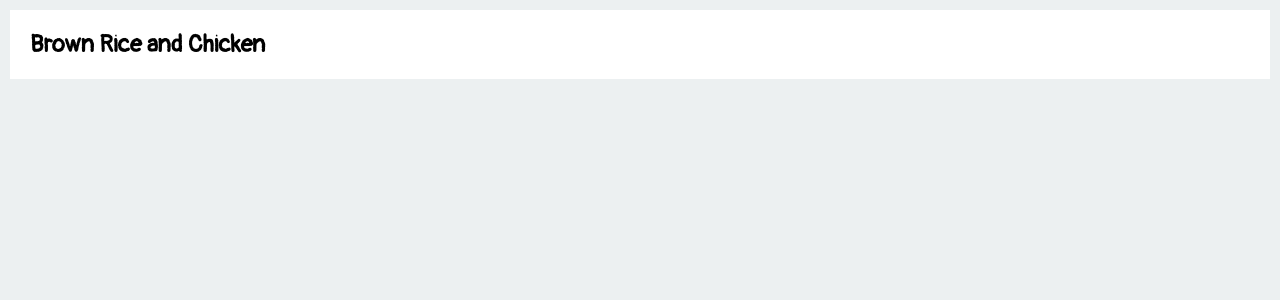
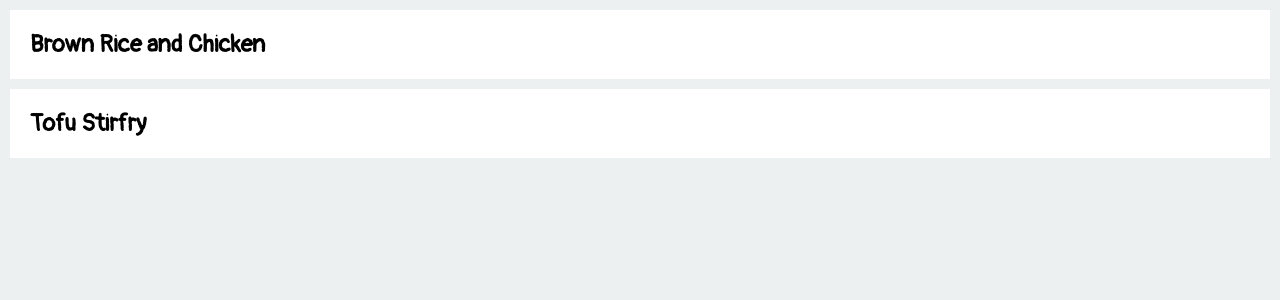
Before and after one commit to szikaria961/my-recipes, a React (Create React App) app: page / in a window 1280 px wide. Shown: the top 300 px of the page. Built offline with nearby package versions, Linux system fonts and the light colour scheme.

Commit message:
Refactor recipe list rendering

```diff
--- a/public/index.html
+++ b/public/index.html
@@ -24,7 +24,7 @@
       work correctly both with client-side routing and a non-root public URL.
       Learn how to configure a non-root public URL by running `npm run build`.
     -->
-    <title>React App</title>
+    <title>Recipe App</title>
   </head>
   <body>
     <noscript>You need to enable JavaScript to run this app.</noscript>
--- a/src/pages/recipes/index.js
+++ b/src/pages/recipes/index.js
@@ -2,12 +2,14 @@ import React from 'react';
 import './index.css';
 
 function Recipes({ recipes }) {
-  const exampleRecipe = {
-    title: 'Brown Rice and Chicken'
-  }
+  const exampleRecipes = [
+    {id: 1, title: 'Brown Rice and Chicken'}, {id: 2, title: 'Tofu Stirfry'}
+  ];
 	return (
     <React.Fragment>
-      <Recipe title={exampleRecipe.title} />
+    {exampleRecipes.map(item => {
+      return <Recipe key={item.id} title={item.title} />
+    })}
     </React.Fragment>
 	);
 }
```
